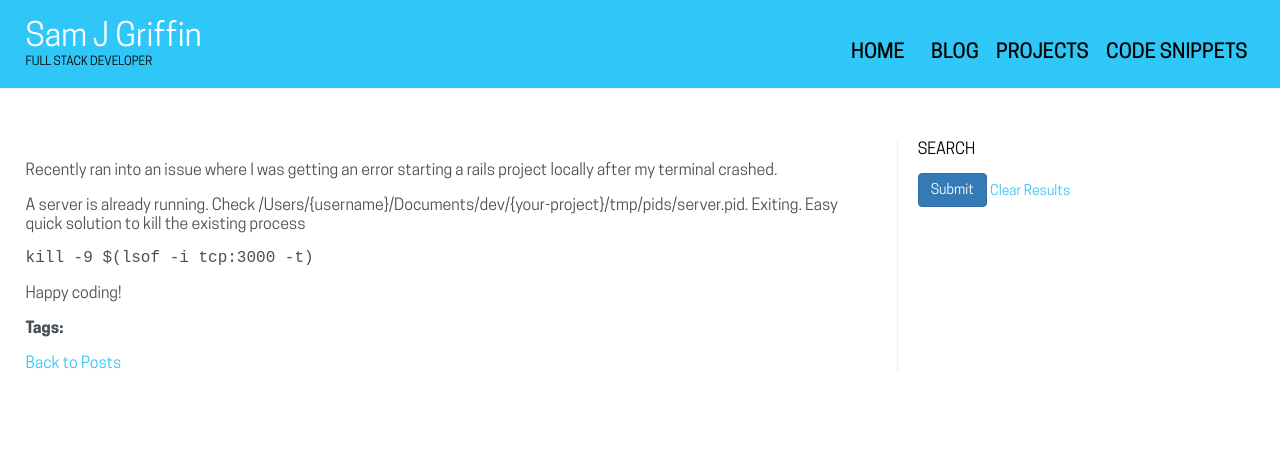
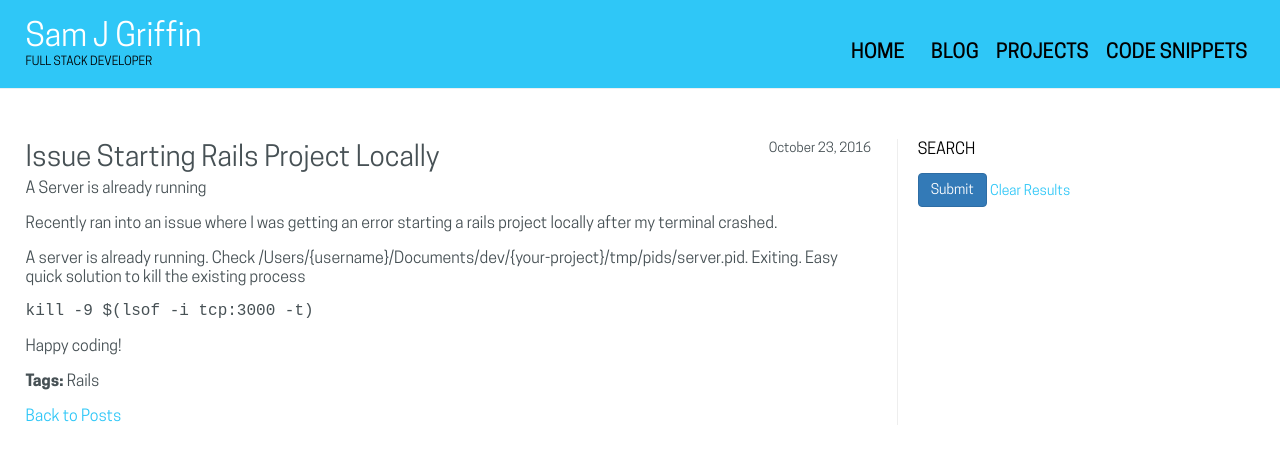
Before and after one commit to samjgriffin89/samjgriffin.com, a Jekyll site: the page built from _posts/2016-10-23-issue-starting-rails-project-locally.markdown, in a window 1280 px wide. Shown: the top 464 px of the page. Built offline with Jekyll 4.4.1, drawn with Linux system fonts in a browser that asks for light colours.

Commit message:
fixed url double slash. Updated post page to reflect page properties

```diff
--- a/_includes/top.html
+++ b/_includes/top.html
@@ -5,7 +5,7 @@
     <meta http-equiv="X-UA-Compatible" content="IE=edge">
     <meta name="viewport" content="width=device-width, initial-scale=1">
 
-    <title>Sam J Griffin</title>
+    <title>Sam J Griffin | {{ page.title }}</title>
     <meta name="description" content="{{ site.description }}" >
 
     <link rel="stylesheet" href="{{site.base_url}}/css/main.css">
--- a/_layouts/post.html
+++ b/_layouts/post.html
@@ -6,19 +6,19 @@ layout: default
 	<article class="post">
 		<hgroup>
 			<div class="post-title">
-				<h3>{{ post.title }}</h3>
-				{% if post.subtitle %}
-				<h4>{{ post.subtitle }}</h4>
+				<h3>{{ page.title }}</h3>
+				{% if page.subtitle %}
+				<h4>{{ page.subtitle }}</h4>
 				{% endif %}
 			</div>
-			<h5>{{ post.date | date: "%B %e, %Y" }}</h5>
+			<h5>{{ page.date | date: "%B %e, %Y" }}</h5>
 		</hgroup>
 		<p>
 		{{ content }}
 		</p>
 		<p>
 			<strong>Tags:</strong>
-			{{ post.categories }}
+			{{ page.tags }}
 		</p>
 		<a href="{{ site.base_url }}/posts">Back to Posts</a>
 	</article>
--- a/_posts/2016-10-23-issue-starting-rails-project-locally.markdown
+++ b/_posts/2016-10-23-issue-starting-rails-project-locally.markdown
@@ -3,7 +3,7 @@ layout: post
 title:  "Issue Starting Rails Project Locally"
 subtitle: "A Server is already running"
 date:   2016-10-23
-categories: Rails
+tags: Rails
 abstract: Recently ran into an issue where I was getting an error starting a rails project locally after my terminal crashed.
 ---
 Recently ran into an issue where I was getting an error starting a rails project locally after my terminal crashed.
--- a/_posts/2017-08-22-welcome-to-jekyll.markdown
+++ b/_posts/2017-08-22-welcome-to-jekyll.markdown
@@ -2,7 +2,7 @@
 layout: post
 title:  "Welcome to Jekyll!"
 date:   2017-08-22 21:55:10 -0600
-categories: jekyll update
+tags: jekyll update
 abstract: You’ll find this post in your `_posts` directory. Go ahead and edit it and re-build the site to see your changes. You can rebuild the site in many different ways, but the most common way is to run `jekyll serve`, which launches a web server and auto-regenerates your site when a file is updated.
 ---
 You’ll find this post in your `_posts` directory. Go ahead and edit it and re-build the site to see your changes. You can rebuild the site in many different ways, but the most common way is to run `jekyll serve`, which launches a web server and auto-regenerates your site when a file is updated.
--- a/index.html
+++ b/index.html
@@ -28,10 +29,10 @@ overview: true
 		<h4>{{ post.subtitle }}</h4>
 		{% endif %}
 		<figure>
-			<img src="http://placehold.it/400x200&text={{post.categories}}" alt="{{post.categories}}" />
+			<img src="http://placehold.it/400x200&text={{post.tags}}" alt="{{post.tags}}" />
 			<figcaption>
 				<p>{{ post.abstract }}</p> <!-- TODO: Truncation -->
-				<a href="{{site.base_url}}/{{ post.url }}">Read More</a>
+				<a href="{{site.base_url}}{{ post.url }}">Read More</a>
 			</figcaption>
 		</figure>
 	</section>
--- a/posts/index.html
+++ b/posts/index.html
@@ -8,7 +9,7 @@ layout: blog
 		<hgroup>
 			<div class="post-title">
 				<h3>
-					<a href="{{site.base_url}}/{{ post.url}}">{{ post.title }}</a>
+					<a href="{{site.base_url}}{{ post.url}}">{{ post.title }}</a>
 				</h3>
 				{% if post.subtitle %}
 				<h4>{{ post.subtitle }}</h4>
@@ -19,7 +20,7 @@ layout: blog
 		<p class="post-abstract">
 			{{ post.abstract }}
 		</p>
-		<a href="{{site.base_url}}/{{ post.url }}">Read More</a>
+		<a href="{{site.base_url}}{{ post.url }}">Read More</a>
 	</article>
 	{% endfor %}
 	</div>
```
Also changed, not shown: other parts of index.html (+1 -0 lines), other parts of posts/index.html (+1 -0 lines).
